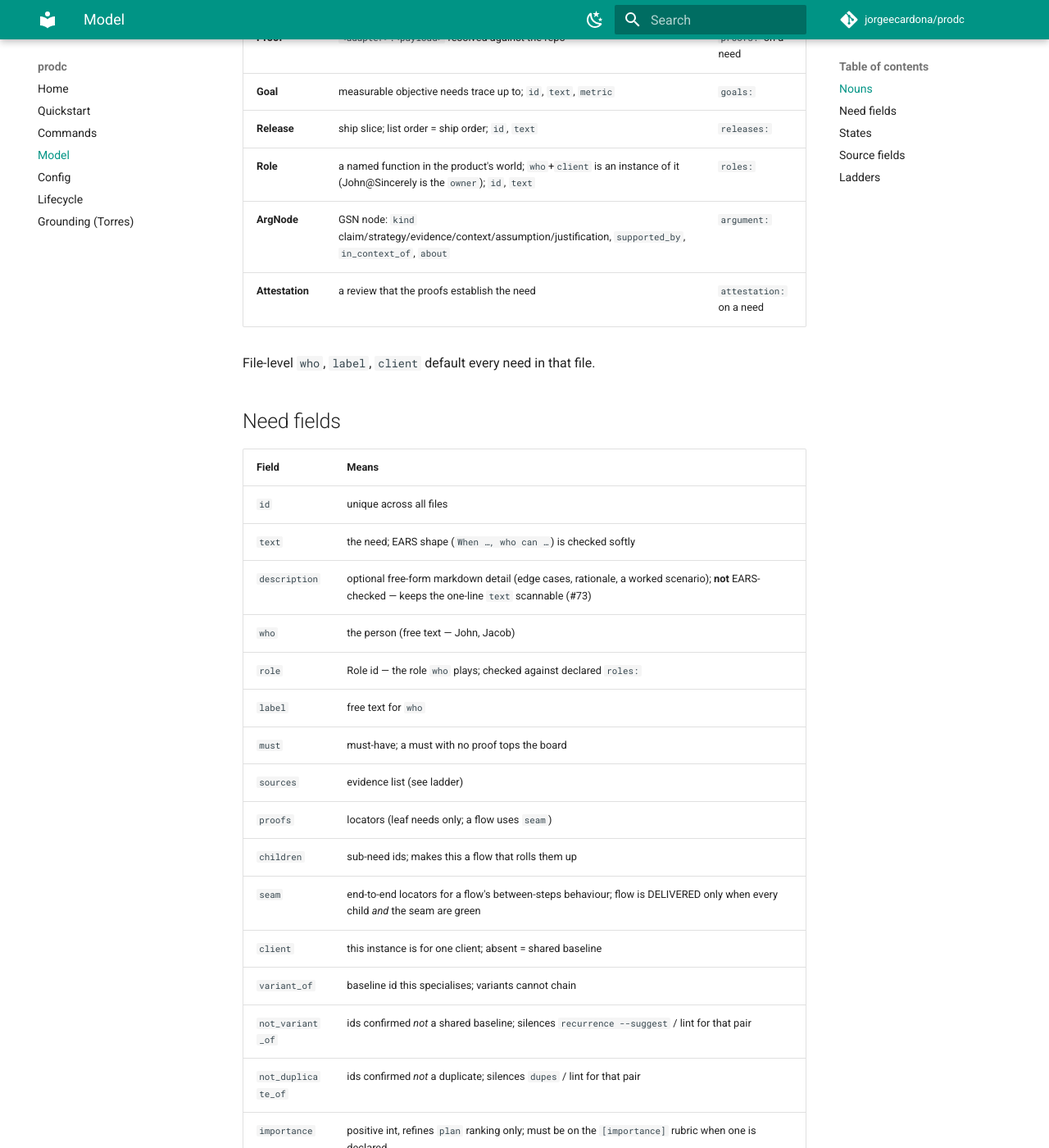
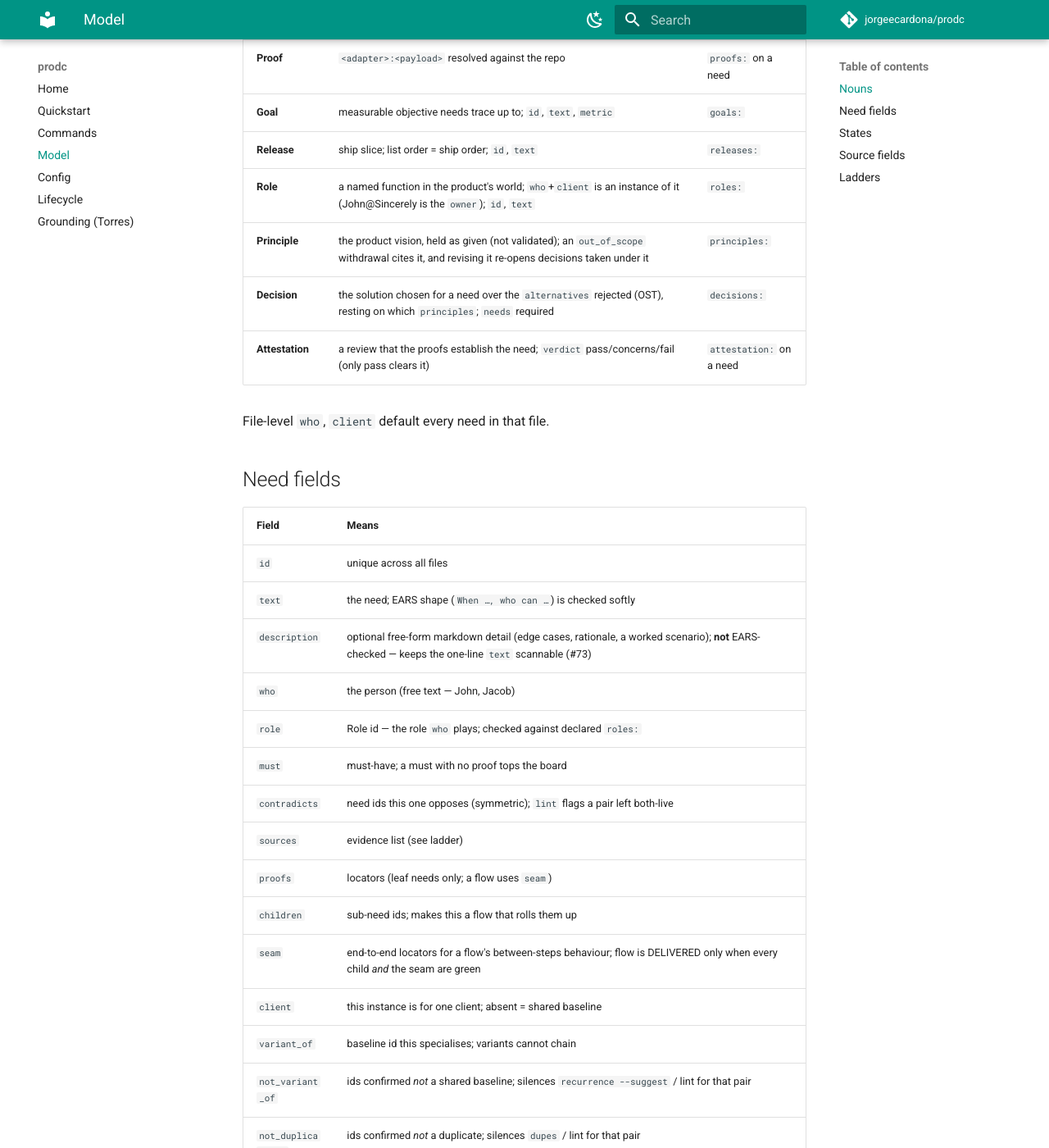
Before and after one commit to jorgeecardona/prodc, an MkDocs documentation site: the page built from docs/model.md, in a window 1280 px wide and 1400 px high, scrolled down 456 px. Shown: the whole window at 82% size. Built offline with MkDocs 1.6.1 and Material for MkDocs 9.7.7, drawn with Linux system fonts in a browser that asks for light colours; comment, search, counter and statistics services are not loaded; some of the changed text lies outside the part shown.

Commit message:
docs: agent.md + docs reflect 0.4 (principles, decisions, verdict, no argument/label)

```diff
--- a/docs/model.md
+++ b/docs/model.md
@@ -1,6 +1,6 @@
 # Model
 
-All nouns live in the files matched by `[prodc].needs`. Any file may carry `needs:`, `goals:`, `releases:`, `roles:`, `argument:`. Cross-references are string ids, checked at load.
+All nouns live in the files matched by `[prodc].needs`. Any file may carry `needs:`, `goals:`, `releases:`, `roles:`, `principles:`, `decisions:`. Cross-references are string ids, checked at load.
 
 ## Nouns
 
@@ -12,10 +12,11 @@ All nouns live in the files matched by `[prodc].needs`. Any file may carry `need
 | **Goal** | measurable objective needs trace up to; `id`, `text`, `metric` | `goals:` |
 | **Release** | ship slice; list order = ship order; `id`, `text` | `releases:` |
 | **Role** | a named function in the product's world; `who`+`client` is an instance of it (John@Sincerely is the `owner`); `id`, `text` | `roles:` |
-| **ArgNode** | GSN node: `kind` claim/strategy/evidence/context/assumption/justification, `supported_by`, `in_context_of`, `about` | `argument:` |
-| **Attestation** | a review that the proofs establish the need | `attestation:` on a need |
+| **Principle** | the product vision, held as given (not validated); an `out_of_scope` withdrawal cites it, and revising it re-opens decisions taken under it | `principles:` |
+| **Decision** | the solution chosen for a need over the `alternatives` rejected (OST), resting on which `principles`; `needs` required | `decisions:` |
+| **Attestation** | a review that the proofs establish the need; `verdict` pass/concerns/fail (only pass clears it) | `attestation:` on a need |
 
-File-level `who`, `label`, `client` default every need in that file.
+File-level `who`, `client` default every need in that file.
 
 ## Need fields
 
@@ -26,8 +27,8 @@ File-level `who`, `label`, `client` default every need in that file.
 | `description` | optional free-form markdown detail (edge cases, rationale, a worked scenario); **not** EARS-checked — keeps the one-line `text` scannable (#73) |
 | `who` | the person (free text — John, Jacob) |
 | `role` | Role id — the role `who` plays; checked against declared `roles:` |
-| `label` | free text for `who` |
 | `must` | must-have; a must with no proof tops the board |
+| `contradicts` | need ids this one opposes (symmetric); `lint` flags a pair left both-live |
 | `sources` | evidence list (see ladder) |
 | `proofs` | locators (leaf needs only; a flow uses `seam`) |
 | `children` | sub-need ids; makes this a flow that rolls them up |
```
Also changed, not shown: docs/commands.md (+8 -4 lines), docs/quickstart.md (+0 -1 lines), src/prodc/agent.md (+1 -1 lines).
